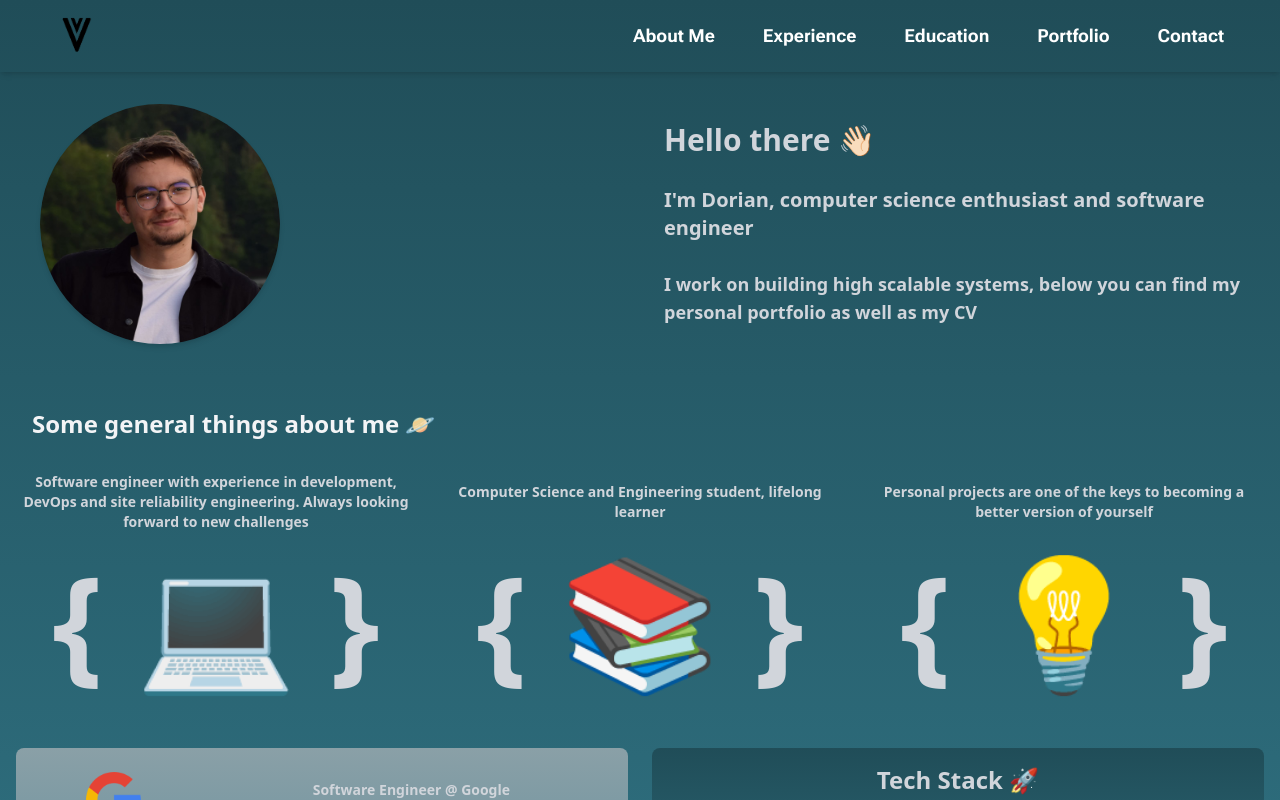
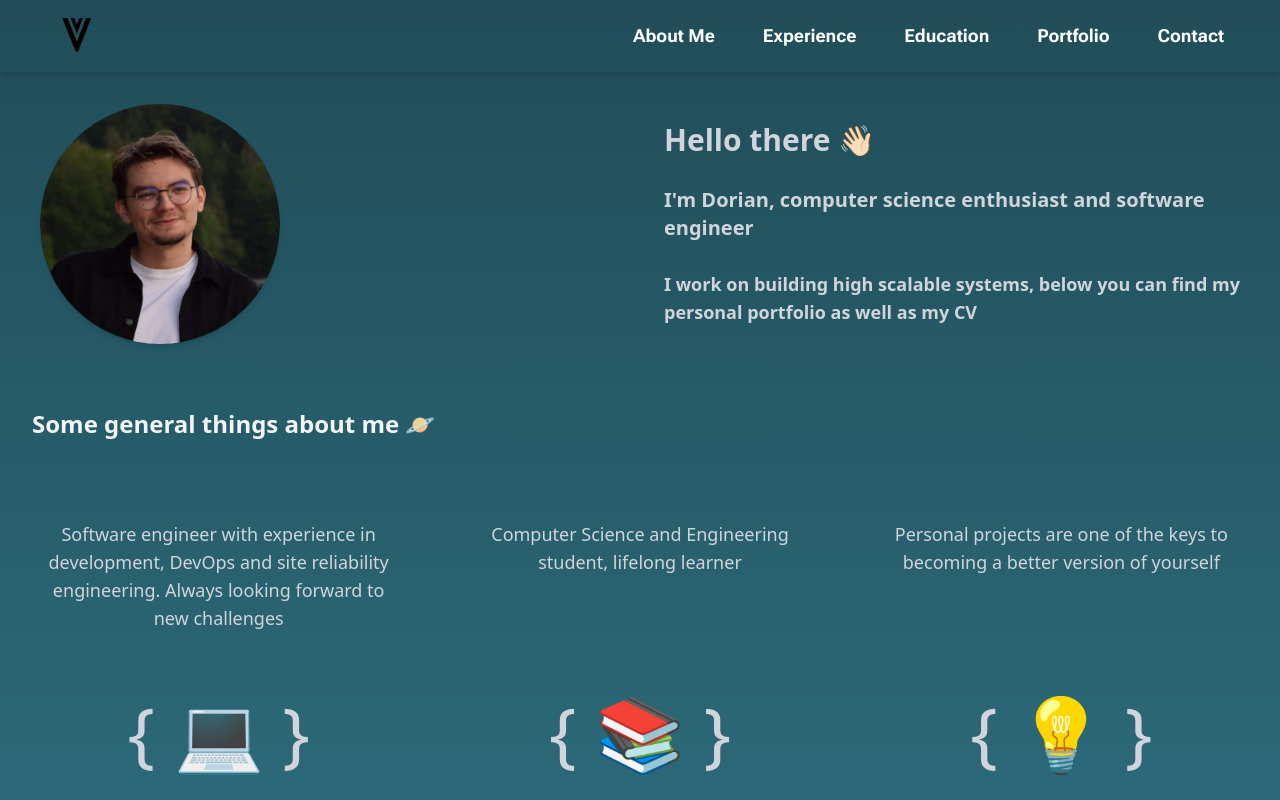
Before and after one commit to VerianTech/PersonalWebsite, a React (Vite) app: page / in a window 1280 px wide. Shown: the top 800 px of the page. Built offline with nearby package versions, Linux system fonts and the light colour scheme.

Commit message:
Modify hover effect for general things grid and work on responsiveness of the page

```diff
--- a/src/components/GeneralThingsGrid.tsx
+++ b/src/components/GeneralThingsGrid.tsx
@@ -1,5 +1,4 @@
 import { useState } from 'react';
-
 import { scrollToSection } from '../utils/logic';
 
 export default function GeneralThingsGrid() {
@@ -26,14 +25,15 @@ export default function GeneralThingsGrid() {
   ];
 
   return (
-    <div className="grid grid-cols-1 md:grid-cols-3 justify-center text-center py-4 px-4 items-center font-bold text-gray-300 text-sm gap-4 md:gap-6">
-      {/* Map through content to create the grid */}
+    <div className="w-full max-w-7xl mx-auto px-4 sm:px-6 lg:px-8 py-6 sm:py-8 lg:py-12">
+      {/* Mobile Layout: Stacked cards */}
+      <div className="block md:hidden space-y-6">
         {gridContent.map((item, index) => (
-        <>
-          {/* Text div with hover effect */}
           <div
-            key={`text-${index}`}
-            className={`transition-colors duration-300 ${hoveredColumn === index ? 'text-gray-400 cursor-pointer' : 'text-gray-300'}`}
+            key={index}
+            className={`bg-gray-800/30 backdrop-blur-sm rounded-lg p-6 border border-gray-700/50 transition-all duration-300 transform hover:scale-105 ${
+              hoveredColumn === index ? 'bg-gray-700/40 border-gray-600/70 cursor-pointer' : ''
+            }`}
             onMouseEnter={() => setHoveredColumn(index)}
             onMouseLeave={() => setHoveredColumn(null)}
             onClick={() => {
@@ -46,16 +46,34 @@ export default function GeneralThingsGrid() {
               }
             }}
           >
-            <p>{item.text}</p>
+            <div className="text-center">
+              <div className={`text-4xl mb-4 transition-colors duration-300 ${
+                hoveredColumn === index ? 'text-gray-300' : 'text-gray-400'
+              }`}>
+                {item.emoji}
               </div>
-        </>
+              <p className={`text-sm leading-relaxed transition-colors duration-300 ${
+                hoveredColumn === index ? 'text-gray-200' : 'text-gray-300'
+              }`}>
+                {item.text}
+              </p>
+            </div>
+          </div>
         ))}
+      </div>
 
-      {/* Emoji row */}
+      {/* Desktop Layout: Grid with text and emoji rows */}
+      <div className="hidden md:block">
+        <div className="grid grid-cols-3 gap-6 lg:gap-8 xl:gap-12">
 		  {gridContent.map((item, index) => (
 			<div
-          key={`emoji-${index}`}
-          className={`sm:text-xl md:text-5xl lg:text-7xl xl:text-9xl ${hoveredColumn === index ? 'text-gray-400 cursor-pointer' : 'text-gray-300'}`}
+				key={`${index}`}
+				className={`grid grid-rows-2 ${
+						hoveredColumn === index ? 'text-gray-200 bg-gray-800/30 cursor-pointer rounded-lg' : 'text-gray-300'
+					}`}
+			>
+				<div
+					className={`text-center p-4 transition-all duration-300 cursor-pointer rounded-lg`}
 					onMouseEnter={() => setHoveredColumn(index)}
 					onMouseLeave={() => setHoveredColumn(null)}
 					onClick={() => {
@@ -68,9 +86,35 @@ export default function GeneralThingsGrid() {
 						}
 					}}
 				>
-          <p>{`${item.emoji}`}</p>
+					<p className="text-sm md:text-base lg:text-lg font-medium leading-relaxed">
+						{item.text}
+					</p>
+				</div>
+
+				<div className="gap-6 lg:gap-8 xl:gap-12 mt-8 lg:mt-12">
+					<div
+					className={`text-center transition-all duration-300 cursor-pointer rounded-lg`}
+					onMouseEnter={() => setHoveredColumn(index)}
+					onMouseLeave={() => setHoveredColumn(null)}
+					onClick={() => {
+						if (item.name.includes("experience")) {
+						scrollToSection("experience");
+						} else if (item.name.includes("education")) {
+						scrollToSection("education");
+						} else if (item.name.includes("portfolio")) {
+						scrollToSection("portfolio");
+						}
+					}}
+					>
+						<div className="text-4xl md:text-5xl lg:text-6xl xl:text-7xl 2xl:text-8xl">
+							{item.emoji}
+						</div>
+					</div>
+				</div>
 			</div>
 		  ))}
 		</div>
+	  </div>
+    </div>
   );
 }
```
Lines whose indentation alone changed are shown as unchanged.
